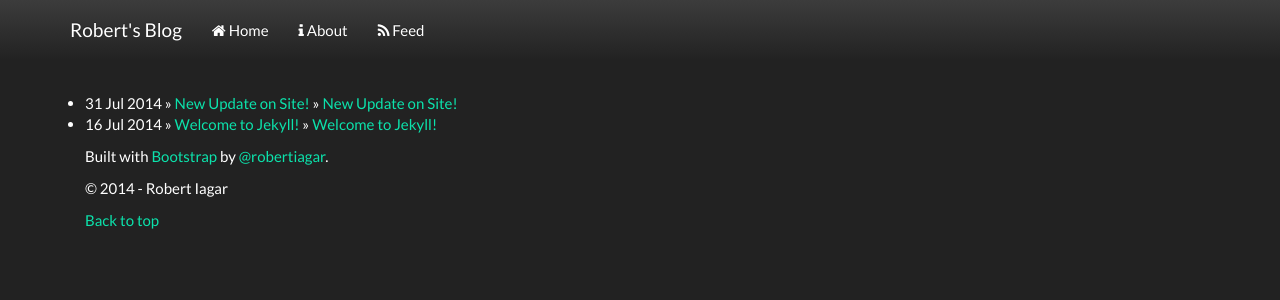
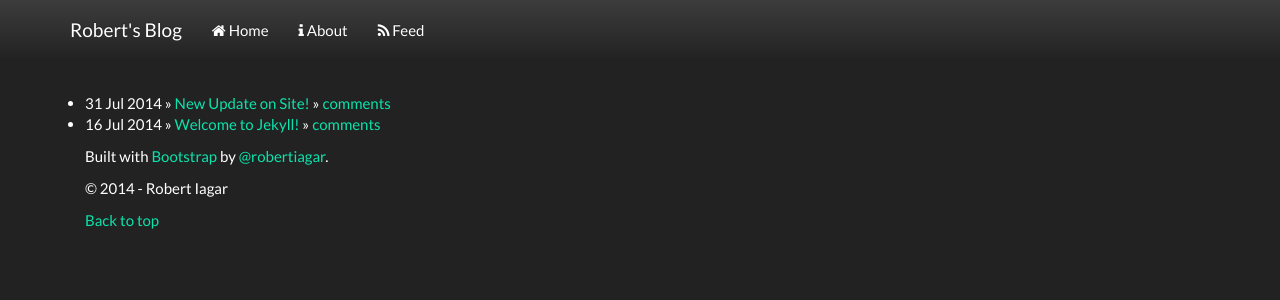
Before and after one commit to robertiagar/robertiagar.com, a Jekyll site: the page built from index.html, in a window 1280 px wide. Shown: the top 300 px of the page. Built offline with Jekyll 4.4.1, drawn with Linux system fonts in a browser that asks for light colours; nearby versions of some CDN libraries; comment, search, counter and statistics services are not loaded; a style sheet for code colours, icons or effects is not loaded.

Commit message:
New updates

```diff
--- a/_config.yml
+++ b/_config.yml
@@ -4,7 +4,7 @@ baseurl: ""
 description: "Student. .NET Developer. Amateur Photographer. Welcome to my blog."
 email: robert.iagar@gmail.com
 github_username: robertiagar
-highlighter: pygments
+highlighter: rouge
 markdown: kramdown
 permalink: none
 title: "Robert's Blog"
--- a/_includes/jumbotron.html
+++ b/_includes/jumbotron.html
@@ -1,15 +1,18 @@
-{% if page.type == type %}
-<div class="jumbotron jumbotron-large" data-background="{{ page.imageurl }}">
+<div class="jumbotron">
 	<div class="container">
-		<img class="img-circle" src="{{ page.authorimageurl }}"/>
+		<div class="media">
+			<a class="pull-left" href="#">
+				<img class="img-circle" src="{{ page.authorimageurl }}" class="pull-left"/>
+			</a>
+			<div class="media-body">
 				<h1>{{ page.title }} <small>in {{ page.category }}</small></h1>
-		<h2>By <a href="{{post.email | prepend: "mailto:"}}">{{ post.author }}</a> |{% if page.date %} {{ page.date | date_to_string}}{% endif %}<h2>
+				<h2>By <a href="{{post.email | prepend: "mailto:"}}">{{ post.author }}</a> |{% if page.date %} {{ page.date | date_to_string}}{% endif %}</h2>
 				<p>
 					{% for tag in page.tags %}
 						<a href="#"><span class="badge">{{ tag }}</span></a>
 					{% endfor %}
 				</p>
-
 			</div>
 		</div>
-{% endif %}
+	</div>
+</div>
--- a/_layouts/default.html
+++ b/_layouts/default.html
@@ -3,7 +3,6 @@
   {% include head.html %}
     <body>
     {% include header.html %}
-    {% include jumbotron.html %}
     <div class="container">
       {{ content }}
       {% include footer.html %}
@@ -12,7 +11,7 @@
     <script src="https://ajax.googleapis.com/ajax/libs/jquery/1.11.1/jquery.min.js"></script>
     <!-- Include all compiled plugins (below), or include individual files as needed -->
     <script src="/js/bootstrap.min.js"></script>
-    {% include image-script.html %}
+    <!--{% include image-script.html %}-->
     {% include disqus-count.html %}
     </body>
 </html>
--- a/_layouts/post.html
+++ b/_layouts/post.html
@@ -3,6 +3,7 @@ layout: default
 ---
 
 <div class="row">
+	{% include jumbotron.html %}
 	<br />
 	<div class="col-md-12">
 		{{ content }}
@@ -10,4 +11,7 @@ layout: default
 	<div class="col-md-12">
 		{% include disqus.html posturl=page.url posttitle=page.title %}
 	</div>
-<div>
+	<div class="col-md-12">
+		{% include previous-next-links.html %}
+	</div>
+</div>
--- a/index.html
+++ b/index.html
@@ -7,6 +7,6 @@ type: page
 <br/>
 <ul class="col-md-12">
 		{% for post in site.posts %}
-			<li><span>{{ post.date | date_to_string }}</span> &raquo; <a href="{{ post.url }}">{{ post.title }}</a> &raquo; <a href="{{ post.url }}#disqus_thread">{{ post.title }}</a> </li>
+			<li><span>{{ post.date | date_to_string }}</span> &raquo; <a href="{{ post.url }}">{{ post.title }}</a> &raquo; <a href="{{ post.url }}#disqus_thread">comments</a> </li>
 		{% endfor %}
 </ul>
```
Also changed, not shown: _includes/previous-next-links.html (added, +7 -0 lines). Lines whose indentation alone changed are shown as unchanged.
